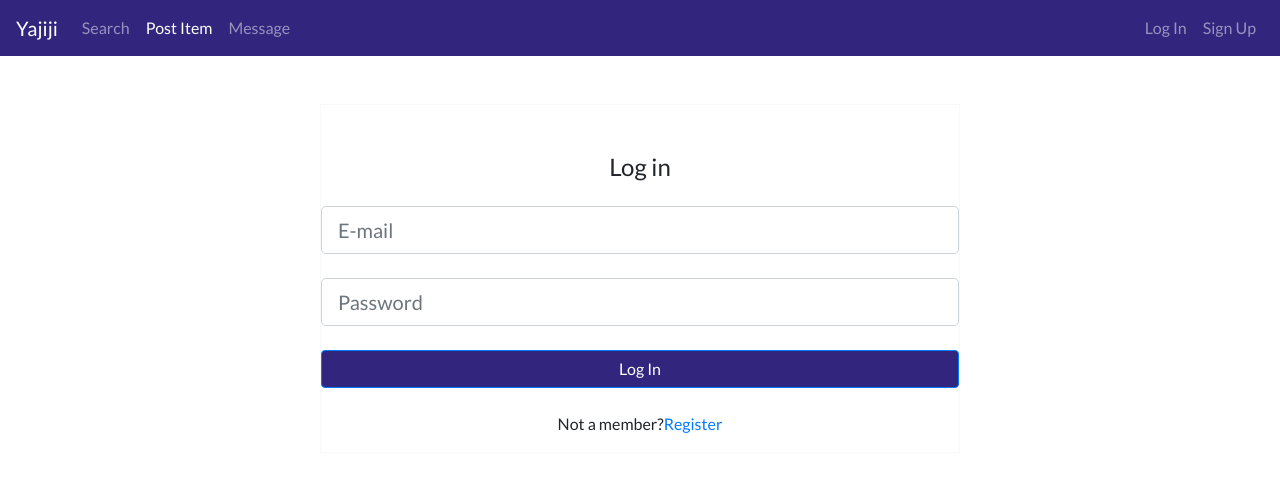
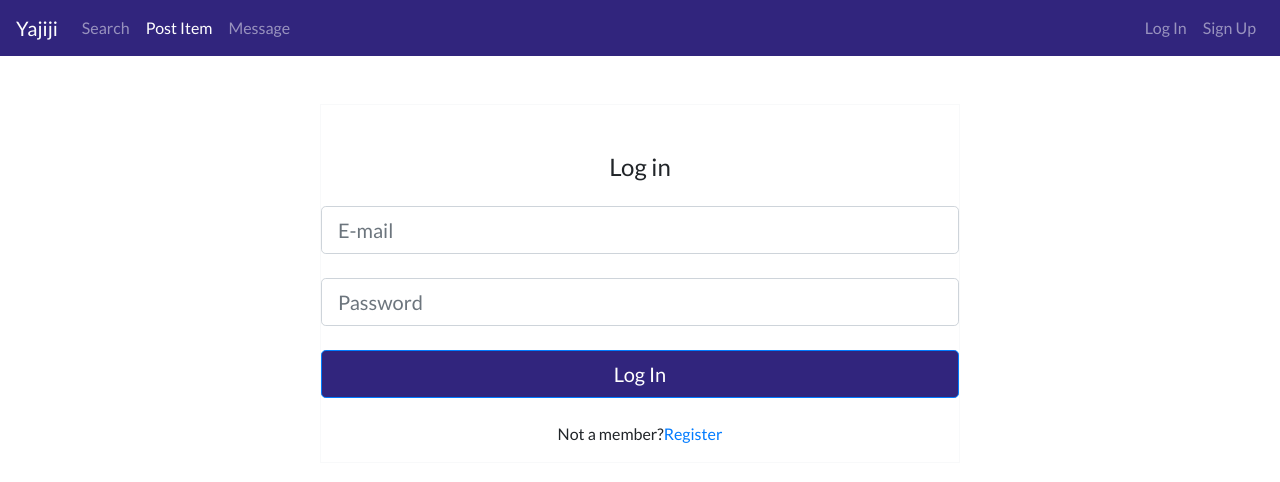
Before and after one commit to ykurata/shop-app, a React (Create React App) app in the folder client/: page /login in a window 1280 px wide. Shown: the top 482 px of the page. Built offline with nearby package versions, Linux system fonts and the light colour scheme; no server answers.

Commit message:
made bigger the submit button of login/signup

```diff
--- a/client/src/components/Login.js
+++ b/client/src/components/Login.js
@@ -64,7 +64,7 @@ class Login extends Component {
                   <p className="error">{this.state.validationErrors.password}</p>
                 : null}
                 <input onChange={this.onChange} type="password" name="password" id="defaultLoginFormPassword" className="form-control form-control-lg mb-4" placeholder="Password" />
-                <button className="btn btn-primary btn-block my-4" type="submit">Log In</button>
+                <button className="btn btn-primary btn-block btn-lg my-4" type="submit">Log In</button>
                 <p>Not a member?
                     <a href="/signup">Register</a>
                 </p>
--- a/client/src/components/Signup.js
+++ b/client/src/components/Signup.js
@@ -75,7 +75,7 @@ class Signup extends Component {
               <p className="error">{this.state.validationErrors.password2}</p>
             : null}
             <input onChange={this.onChange} type="password" name="password2" id="password2" className="form-control form-control-lg mb-4" placeholder="Confirm Password" />
-            <button className="btn btn-primary btn-block my-4" type="submit">Sign Up</button>
+            <button className="btn btn-primary btn-block btn-lg my-4" type="submit">Sign Up</button>
             <p>Already a member?
                 <a href="/login">Log In</a>
             </p>
```
